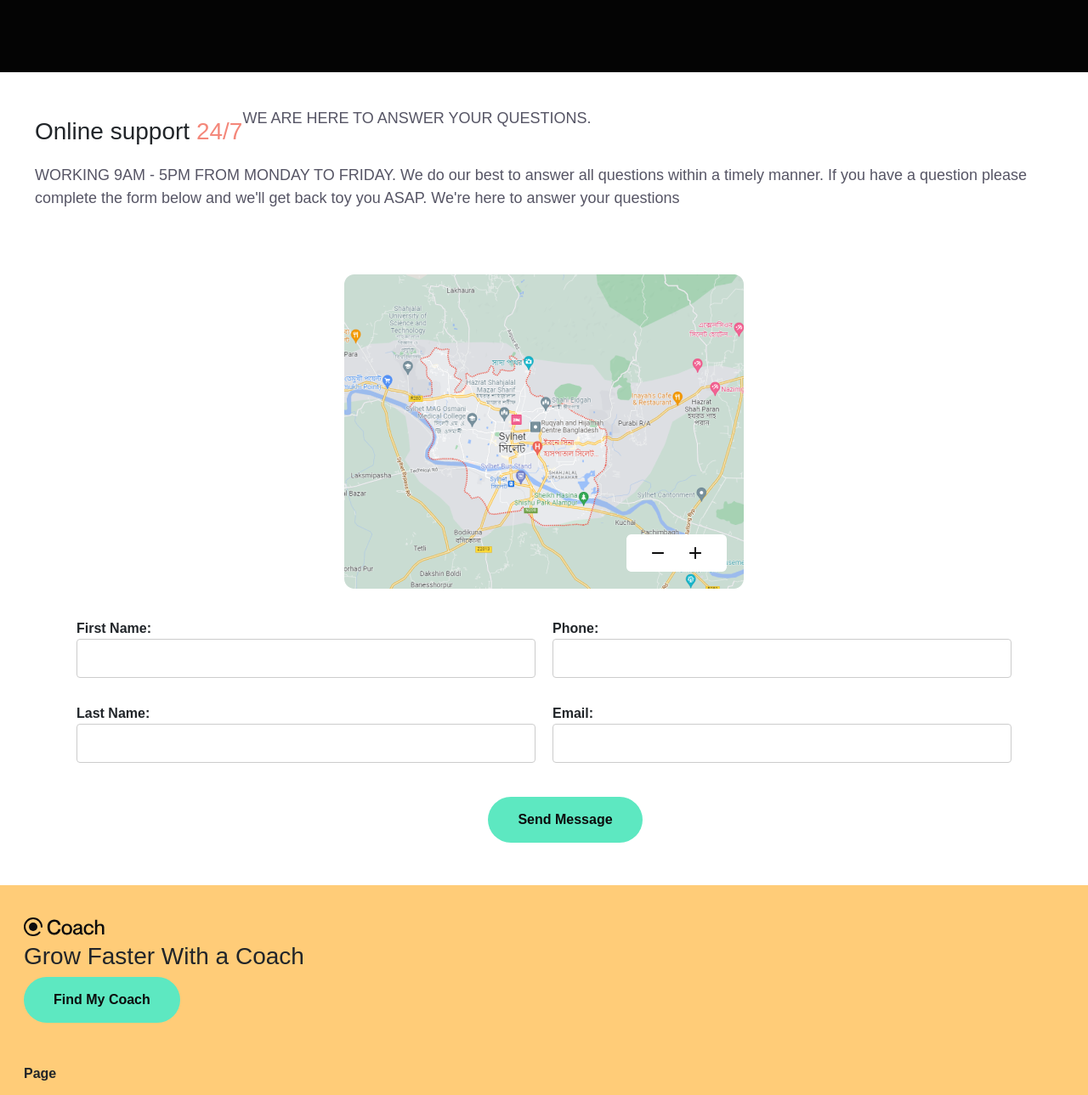
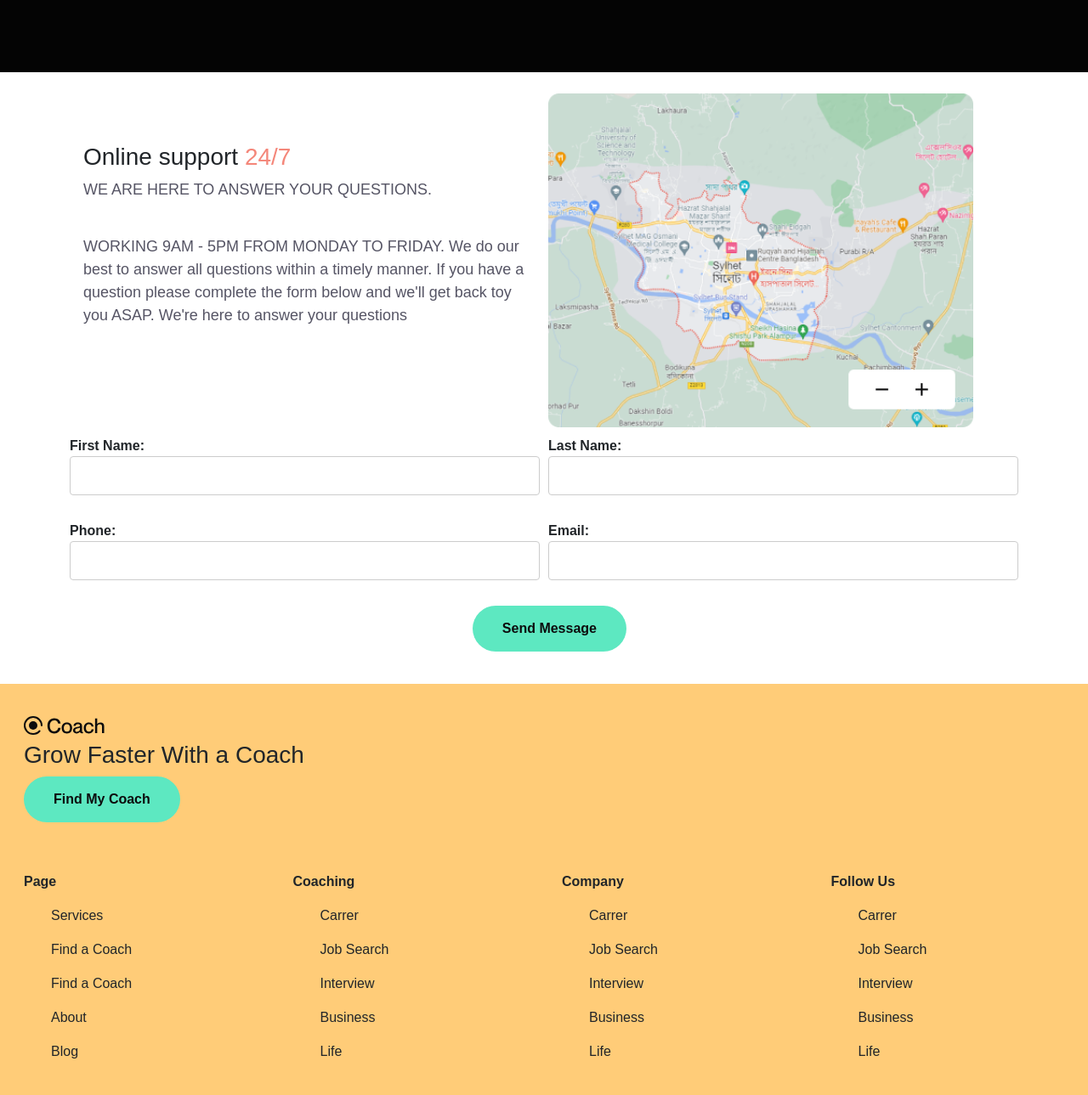
Before and after one commit to JordiCoding/Jordi-Codeproject, a plain HTML site: page pages/contact.html in a window 1280 px wide. Shown: the part 288-1577 px from the top of the page at 85% size. Drawn offline with Linux system fonts and the light colour scheme.

Commit message:
all pages with grid and bootstrap applied

```diff
--- a/css/styles.css
+++ b/css/styles.css
@@ -198,6 +198,7 @@
 
 
   .image-content {
+    width: 500px;
     display: flex;
     justify-content: center;
     align-items: center;
@@ -205,14 +206,30 @@
 
   }
 
-  .image-content img {
+  .image-content>img {
+    width: 100%;
     height: auto;
 
   }
 
-  @media (max-width: 350px) {
-    .imgage-content img {
+  @media (max-width: 450px) {
+    .image-content {
       width: 350px;
+      margin: 1rem;
+      display: flex;
+      justify-content: center;
+      align-items: center;
+      flex-direction: column;
+
+    }
+
+    .resize {
+      width: 300px;
+    }
+
+
+    .imgage-content>img {
+      width: 300px;
     }
   }
 
@@ -339,8 +356,8 @@
 
   .form-child-box {
 
-    width: 540px;
-    margin: 10px;
+    width: 100%;
+
 
   }
 
@@ -348,8 +365,8 @@
 
     display: flex;
     justify-content: center;
-    margin-left: 50px;
-    margin-bottom: 50px;
+    margin-left: 1vw;
+    margin-bottom: 1vw;
 
   }
 
@@ -531,6 +548,67 @@
   }
 
 
+
+  /* Contact Grid improvment */
+
+
+  .grid-container-contact {
+    display: grid;
+    grid-template-columns: 1fr 1fr;
+    grid-gap: 10px;
+    grid-template-areas:
+      "item-1 item-2"
+      "item-3 item-4"
+      "item-5 item-6"
+      "item-7 item-7";
+  }
+
+  .item-contact-1 {
+    grid-area: item-1;
+  }
+
+  .item-contact-2 {
+    grid-area: item-2;
+  }
+
+  .item-contact-3 {
+    grid-area: item-3;
+  }
+
+  .item-contact-4 {
+    grid-area: item-4;
+  }
+
+  .item-contact-5 {
+    grid-area: item-5;
+  }
+
+  .item-contact-6 {
+    grid-area: item-6;
+  }
+
+  .item-contact-7 {
+    grid-area: item-7;
+  }
+
+
+
+  /* Responsive */
+  @media screen and (max-width: 768px) {
+    .grid-container-contact {
+      grid-template-columns: 1fr;
+      grid-template-areas:
+        "item-1"
+        "item-2"
+        "item-3"
+        "item-4"
+        "item-5"
+        "item-6"
+        "item-7";
+    }
+  }
+
+
   /* Footer Grid improvment */
 
 
--- a/pages/contact.html
+++ b/pages/contact.html
@@ -94,11 +94,10 @@
     <!-- Slide 1 -->
 
 
-    <section class="features">
+    <section class="container features grid-container-contact mx-auto">
 
 
-
-        <div class="box-content">
+        <div class="box-content item-contact-1">
             <h3>Online support
                 <span class="span-red">24/7</span>
             </h3>
@@ -117,72 +116,57 @@
         </div>
 
 
-        <div class="image-content">
+        <div class="image-content item-contact-2">
             <img src="../img/Map.png" alt="Logo">
         </div>
 
-    </section>
 
 
-    <!-- Contact -->
 
-    <div class="form-parent-box">
-
-        <div>
-
-            <div class="form-child-box">
+        <div class="form-child-box item-contact-3">
             <label for="first-name">First Name:</label>
             <input type="text" id="first-name" name="first-name" required>
-
         </div>
 
-            <div class="form-child-box">
+
+
+        <div class="form-child-box item-contact-4">
             <label for="first-name">Last Name:</label>
             <input type="text" id="first-name" name="first-name" required>
 
         </div>
 
-        </div>
 
-        <div>
-
-            <div class="form-child-box">
+        <div class="form-child-box item-contact-5">
             <label for="phone">Phone:</label>
             <input type="tel" id="phone" name="phone" required>
 
         </div>
 
-            <div class="form-child-box">
+        <div class="form-child-box item-contact-6">
             <label for="email">Email:</label>
             <input type="email" id="email" name="email" required>
 
         </div>
 
-        </div>
 
-
-
-
-    </div>
-
-    <div>
-
-
-        <div class="form-child-box-button">
+        <div class="form-child-box-button item-contact-7">
 
             <button class="button-primary" type="submit">Send Message</button>
 
         </div>
 
-    </div>
+
+    </section>
+
 
     <!-- footer -->
 
     <footer>
 
-        <section class="container-fluid footer-parent">
+        <section class="container-fluid footer-parent grid-container-footer">
 
-            <div class="footer-child">
+            <div class="footer-child item-f-1">
                 <img src="../img/Logoblack.svg" alt="Logo">
                 <h3>Grow Faster With a Coach</h3>
                 <a href="coach.html" class="button-primary">Find My Coach</a>
@@ -191,7 +175,7 @@
 
 
 
-            <div class="footer-child">
+            <div class="footer-child item-f-2">
                 <p><b>Page</b></p>
                 <ul>
                     <li>Services</li>
@@ -203,7 +187,7 @@
             </div>
 
 
-            <div class="footer-child">
+            <div class="footer-child item-f-3">
                 <p><b>Coaching</b></p>
                 <ul>
                     <li>Carrer</li>
@@ -214,7 +198,7 @@
                 </ul>
             </div>
 
-            <div class="footer-child">
+            <div class="footer-child item-f-4">
                 <p><b>Company</b></p>
                 <ul>
                     <li>Carrer</li>
@@ -225,7 +209,7 @@
                 </ul>
             </div>
 
-            <div class="footer-child">
+            <div class="footer-child item-f-5">
                 <p><b>Follow Us</b></p>
                 <ul>
                     <li>Carrer</li>
```
Also changed, not shown: index.html (+9 -11 lines), pages/about.html (+4 -4 lines), pages/services.html (+10 -10 lines). Lines whose indentation alone changed are shown as unchanged.
